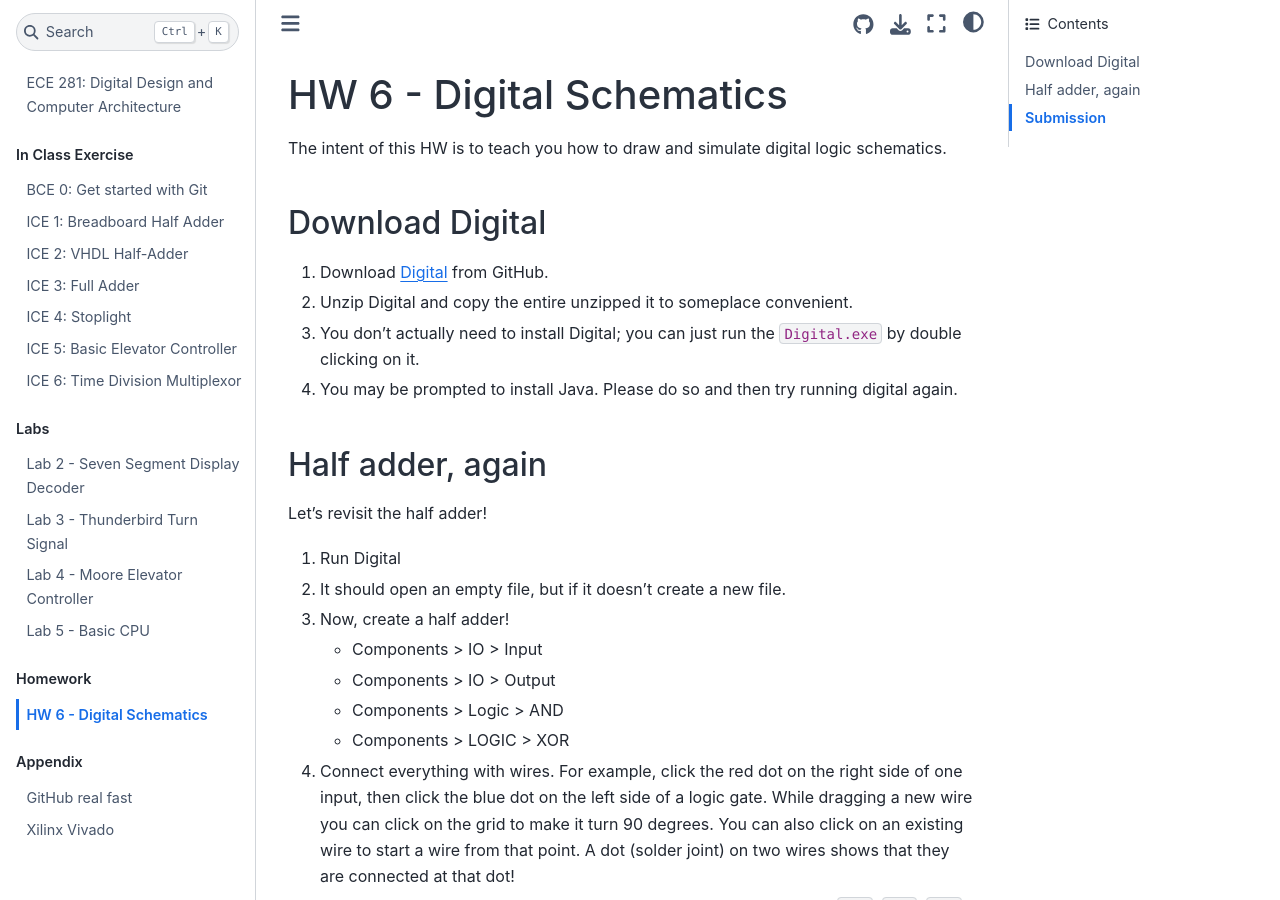
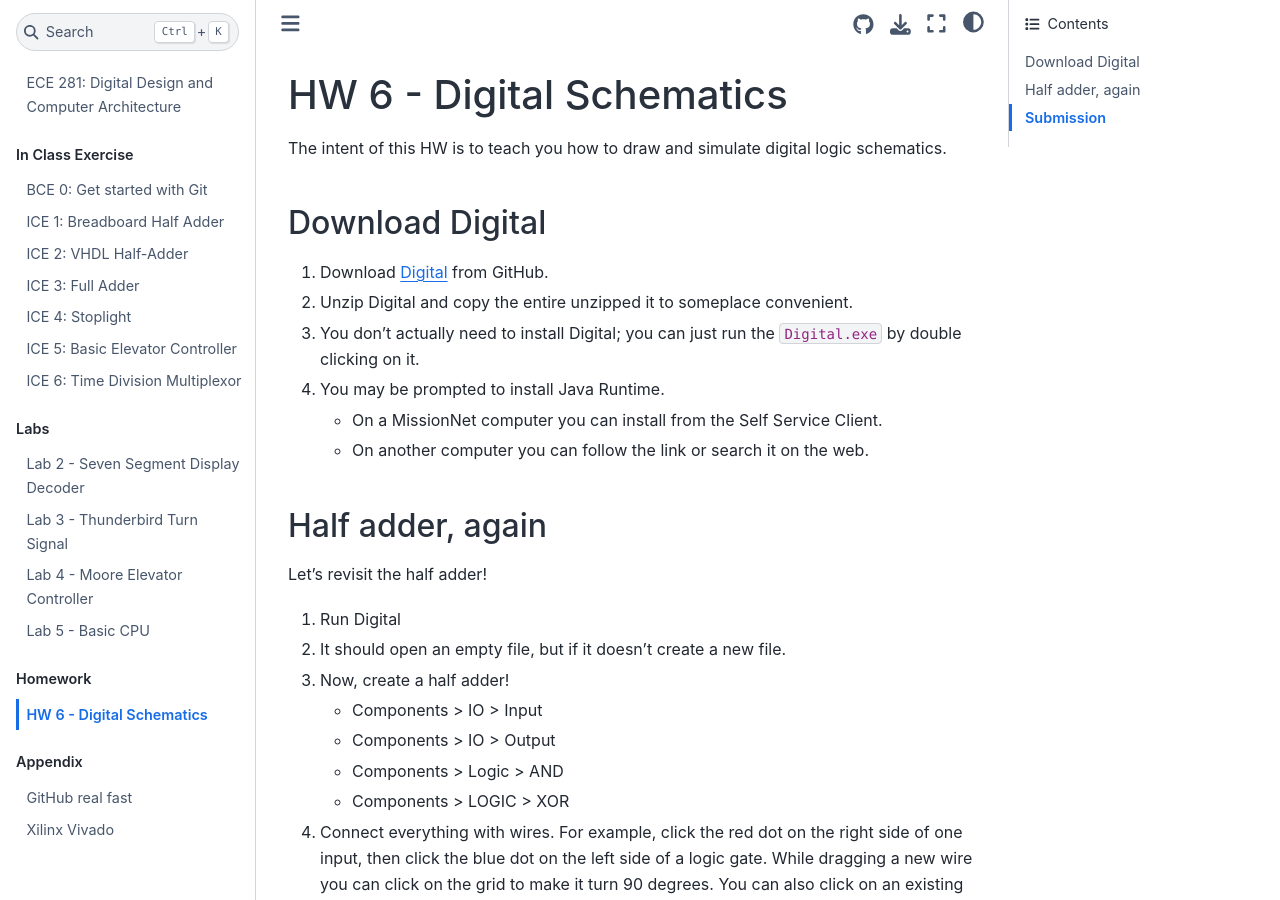
Before and after one commit to USAFA-ECE/ece281-book, a Jupyter Book: the page built from book/HW/HW6.md, in a window 1280 px wide and 900 px high. Built offline with Jupyter Book 1.0.4 settings and Sphinx 7.4.7 and the Sphinx Book theme 1.1.4, drawn with Linux system fonts in a browser that asks for light colours; pages that are not in the unit, such as notebooks, are missing from menus.

Commit message:
HW6 hyperlink and java

```diff
--- a/book/HW/HW6.md
+++ b/book/HW/HW6.md
@@ -7,7 +7,9 @@ The intent of this HW is to teach you how to draw and simulate digital logic sch
 1. Download [Digital](https://github.com/hneemann/Digital) from GitHub.
 2. Unzip Digital and copy the entire unzipped it to someplace convenient.
 3. You don't actually need to install Digital; you can just run the `Digital.exe` by double clicking on it.
-4. You may be prompted to install Java. Please do so and then try running digital again.
+4. You may be prompted to install Java Runtime.
+    - On a MissionNet computer you can install from the Self Service Client.
+    - On another computer you can follow the link or search it on the web.
 
 ## Half adder, again
 
```
Also changed, not shown: book/intro.md (+1 -1 lines).
